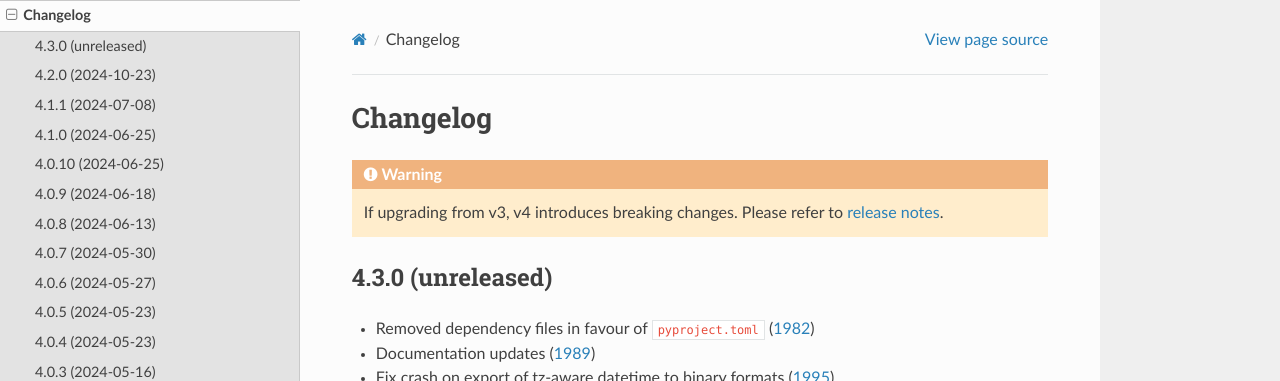
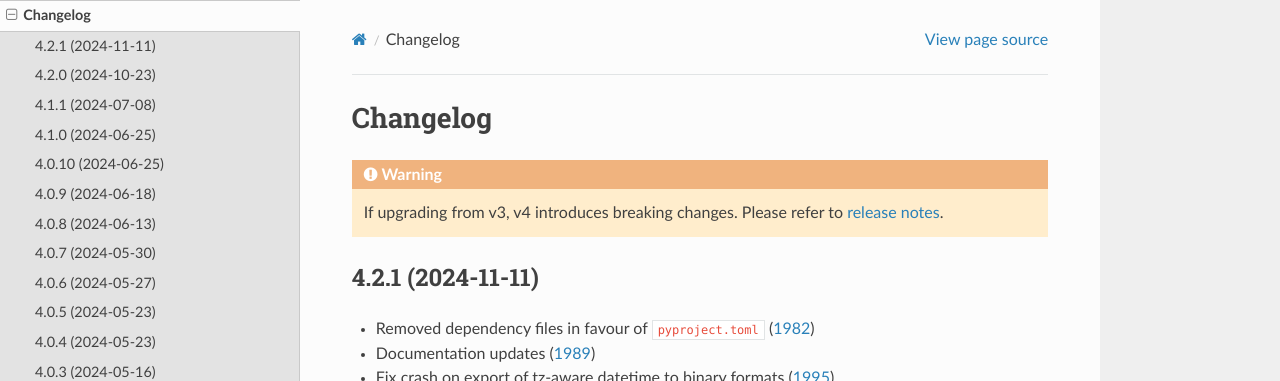
Before and after one commit to django-import-export/django-import-export, a Sphinx documentation site: the page built from docs/changelog.rst, in a window 1280 px wide and 900 px high. Shown: the top 381 px of the window. Built offline with Sphinx 7.4.7 and the Read the Docs theme 3.1.0, drawn with Linux system fonts in a browser that asks for light colours; pages that are not in the unit, such as notebooks, are missing from menus; the version number could not be read and is left out.

Commit message:
updated changelog date

```diff
--- a/docs/changelog.rst
+++ b/docs/changelog.rst
@@ -5,7 +5,7 @@ Changelog
 
     If upgrading from v3, v4 introduces breaking changes.  Please refer to :doc:`release notes<release_notes>`.
 
-4.3.0 (unreleased)
+4.2.1 (2024-11-11)
 ------------------
 
 - Removed dependency files in favour of ``pyproject.toml`` (`1982 <https://github.com/django-import-export/django-import-export/issues/1982>`_)
```
